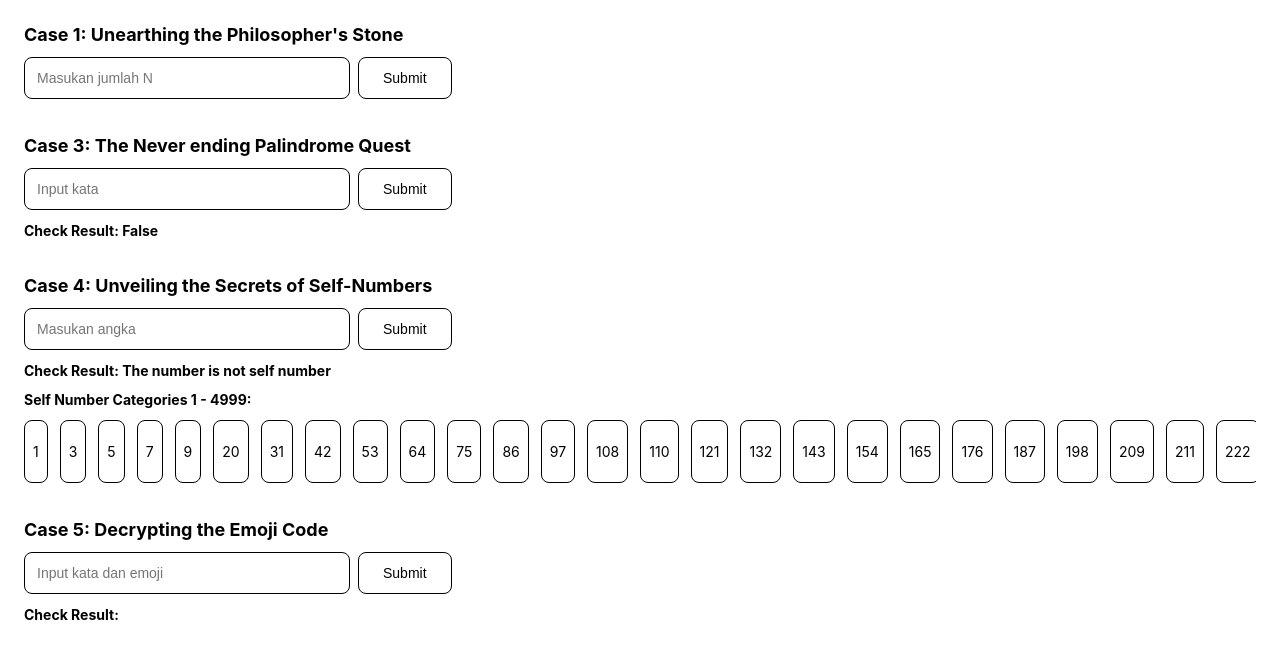
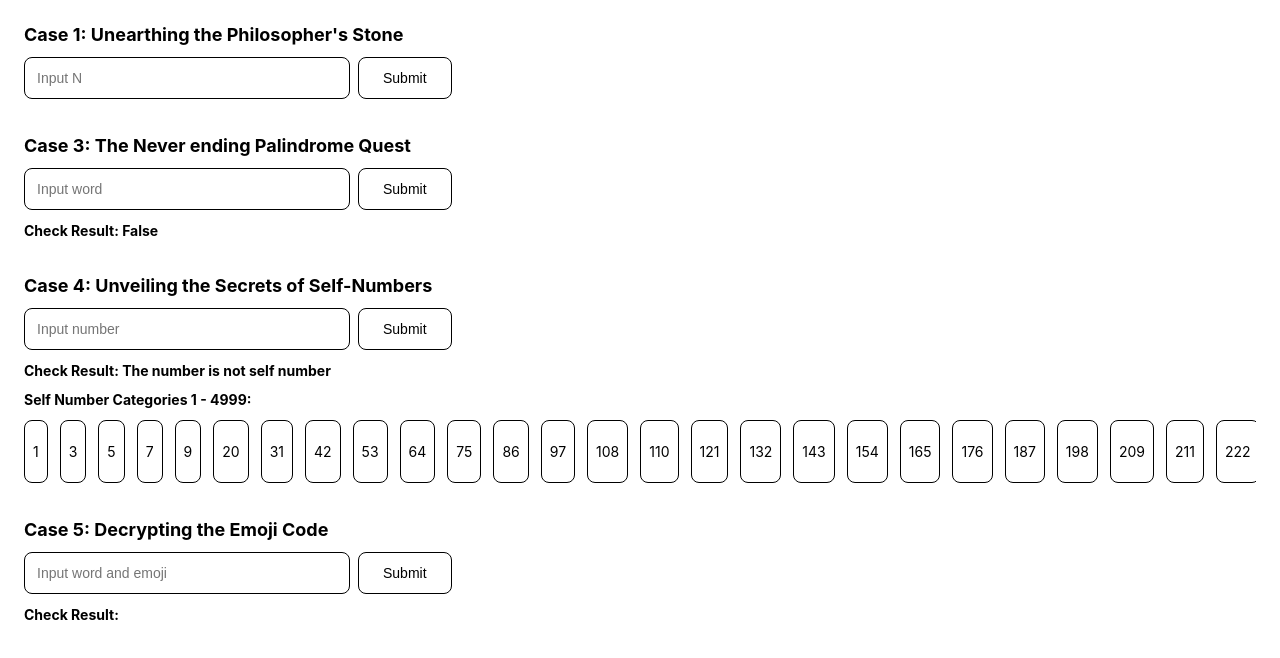
Before and after one commit to muhammadelzandiyusuf/learning-logic, a React (Create React App) app: page / in a window 1280 px wide. Shown: the top 658 px of the page. Built offline with nearby package versions, Linux system fonts and the light colour scheme.

Commit message:
feat: update placeholder

```diff
--- a/src/App.js
+++ b/src/App.js
@@ -52,7 +52,7 @@ function App() {
           <input
             className="input"
             type="number"
-            placeholder="Masukan jumlah N"
+            placeholder="Input N"
             {...register("number")}
           />
           <button className="button" type="submit">Submit</button>
@@ -77,7 +77,7 @@ function App() {
           <input
             className="input"
             type="text"
-            placeholder="Input kata"
+            placeholder="Input word"
             {...register("palindrome")}
           />
           <button className="button" type="submit">Submit</button>
@@ -90,7 +90,7 @@ function App() {
           <input
             className="input"
             type="number"
-            placeholder="Masukan angka"
+            placeholder="Input number"
             {...register("selfNumber")}
           />
           <button className="button" type="submit">Submit</button>
@@ -109,7 +109,7 @@ function App() {
           <input
             className="input"
             type="text"
-            placeholder="Input kata dan emoji"
+            placeholder="Input word and emoji"
             {...register("decrypt")}
           />
           <button className="button" type="submit">Submit</button>
```
